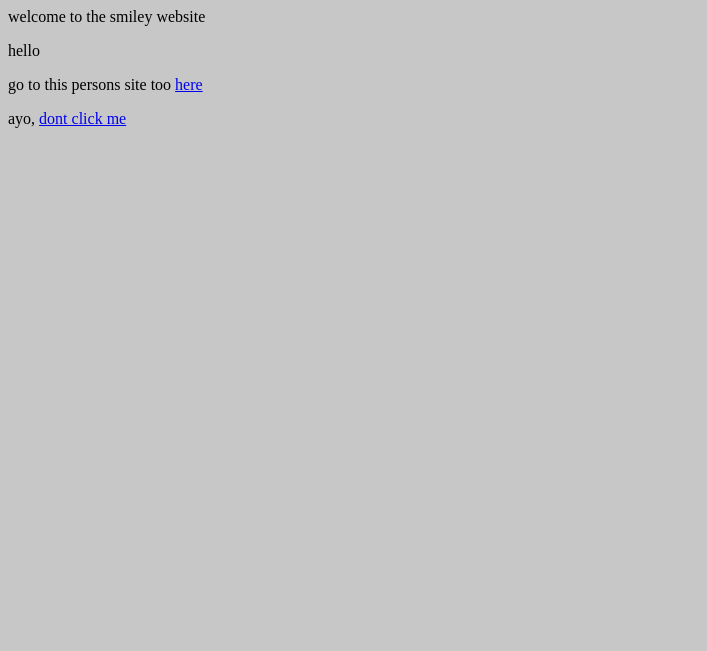
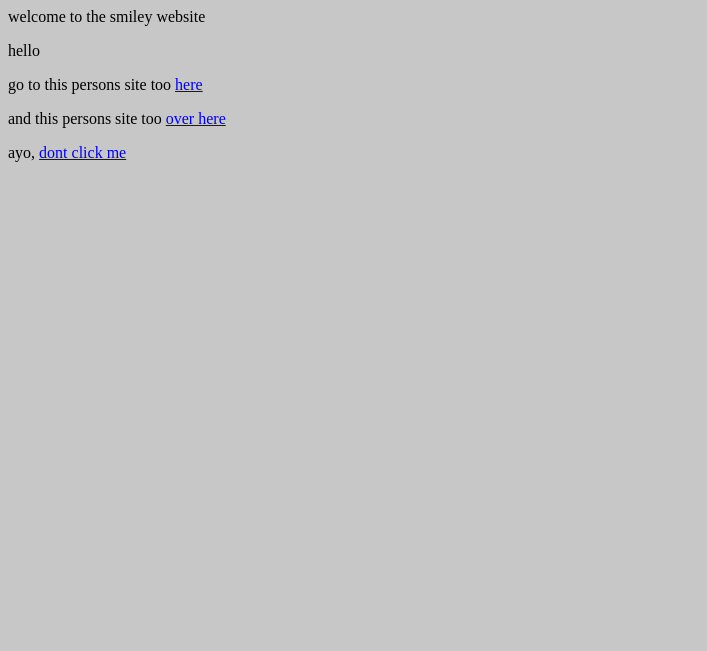
Before and after one commit to uhokay4/uhokay4.github.io, a plain HTML site: page index.htm in a window 1280 px wide. Shown: the top 651 px of the page, without its empty margins (0-707 px from the left). Drawn offline with Linux system fonts and the light colour scheme.

Commit message:
Update index.htm

```diff
--- a/index.htm
+++ b/index.htm
@@ -5,6 +5,7 @@ background: #c7c7c7;
 <p>welcome to the smiley website</p>
 <p>hello</p>
 <p>go to this persons site too <a href=https://superkamekarea.github.io/index.htm>here</a></p>
+<p>and this persons site too <a href=https://smqap.wittnet.net>over here</a></p>
 <p>ayo, <a href=ms-calculator://>dont click me</a></p>
 <p>&nbsp;</p>
 <p>&nbsp;</p>
```
